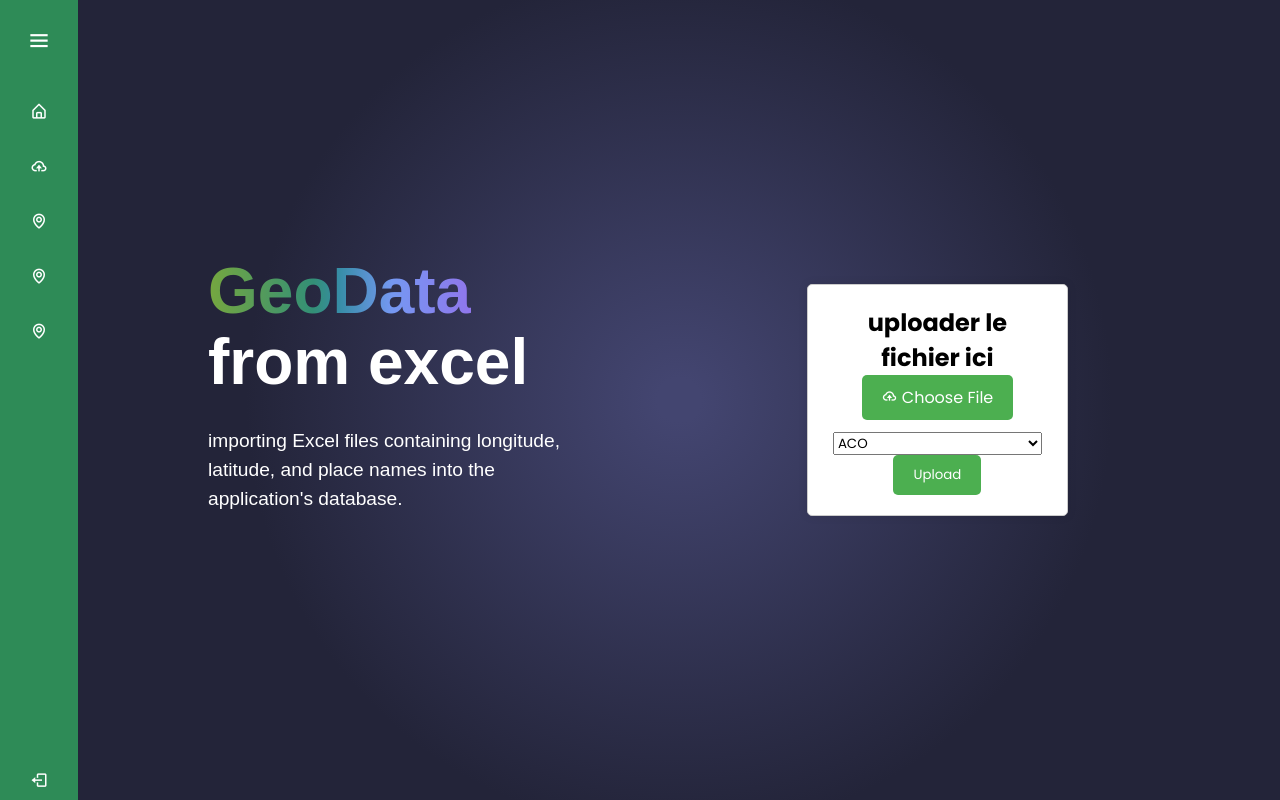
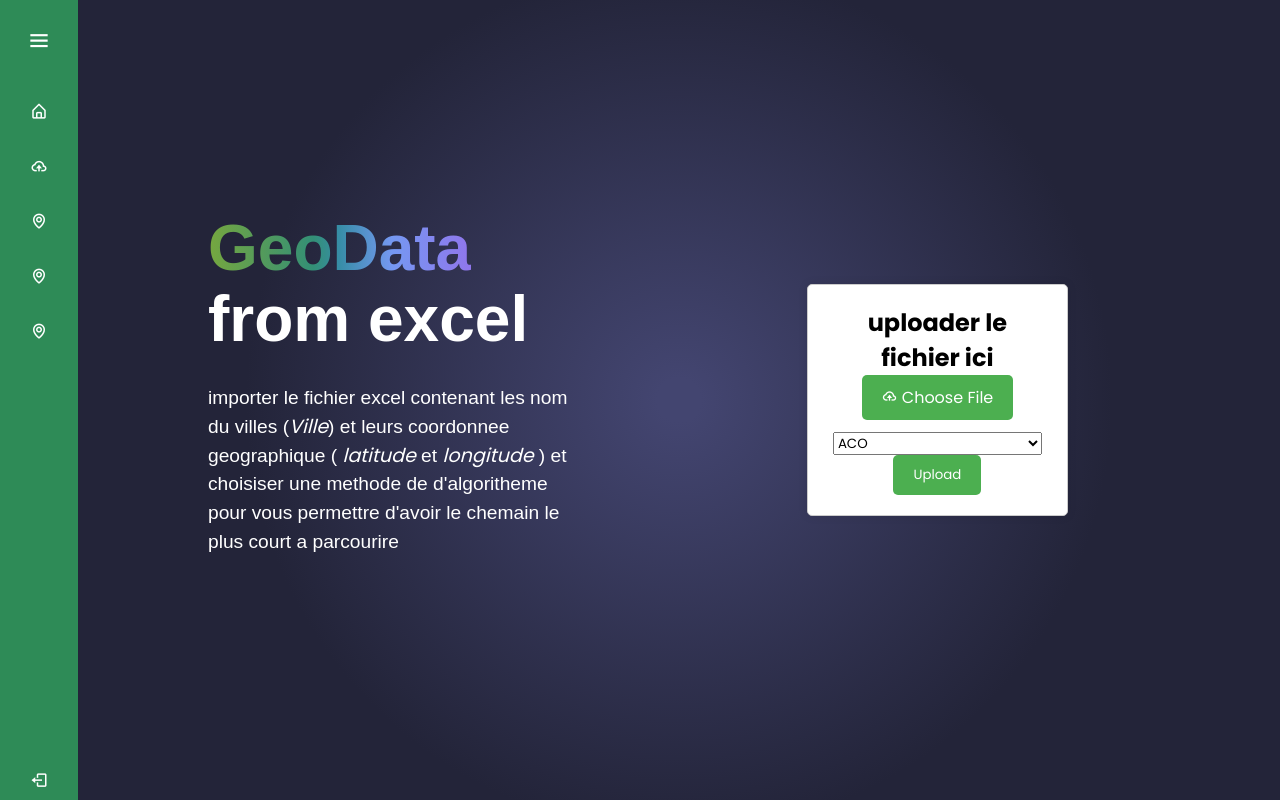
Before and after one commit to abdoulayeba5/defi2, a Flask app: page /upload in a window 1280 px wide. Run offline with Flask 3, Linux system fonts and the light colour scheme; parts of the project's set-up code (start-up, migrations or seed data) failed here and were passed over.

Commit message:
last_version

```diff
--- a/defi2-defit/templates/upload.html
+++ b/defi2-defit/templates/upload.html
@@ -5,13 +5,15 @@
       <span class="gradient-text">GeoData </span> from excel
     </h1>
     <p class="paragraph">
-      importing Excel files containing longitude, latitude, and place names into
-      the application's database.
+      importer le fichier excel contenant les nom du villes
+      (<i>Ville</i>) et leurs coordonnee geographique ( <i> latitude </i> et
+      <i>longitude</i> ) et choisiser une methode de d'algoritheme pour vous
+      permettre d'avoir le chemain le plus court a parcourire
     </p>
   </div>
 
   <div class="container">
-    <h2 style="color:black;">uploader le fichier ici</h2>
+    <h2 style="color: black">uploader le fichier ici</h2>
     <form action="/uploadfile" method="post" enctype="multipart/form-data">
       <label for="file-input" class="upload-btn">
         <i class="bx bx-cloud-upload"></i> Choose File</label
```
